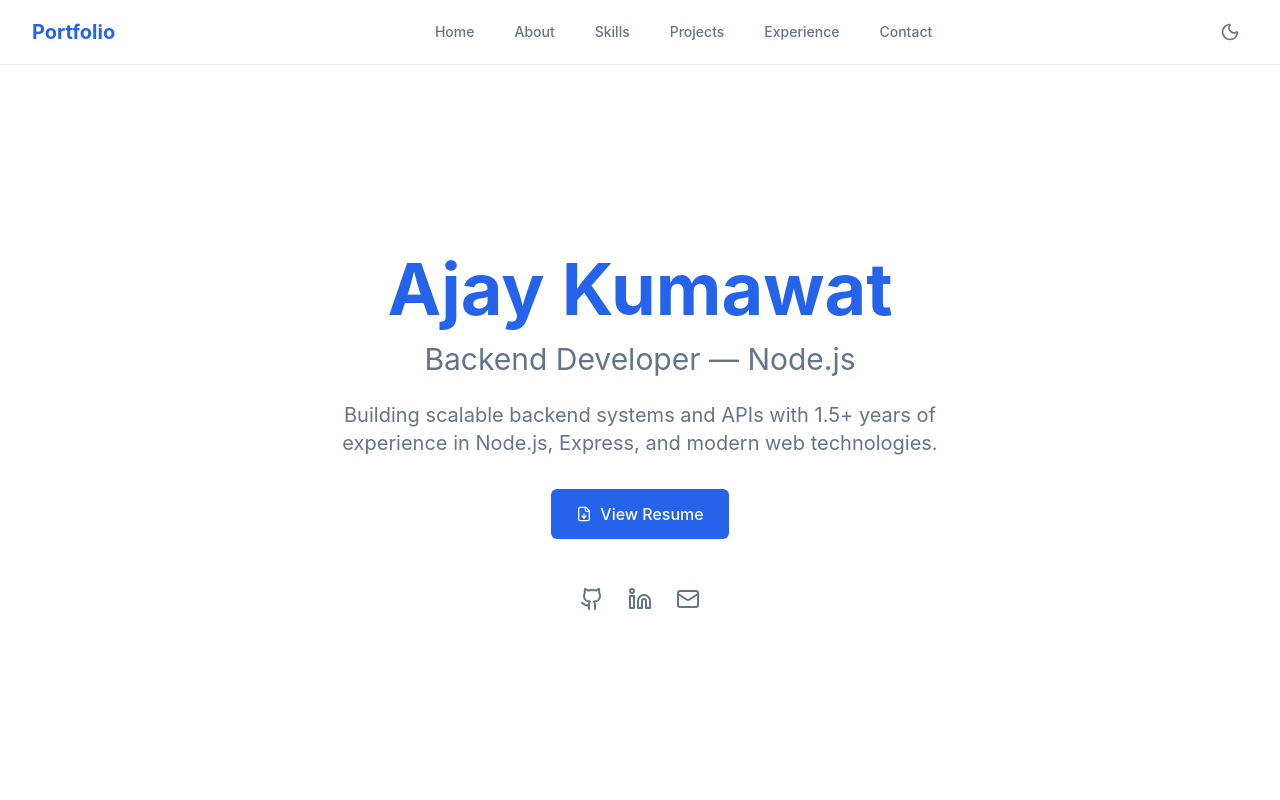
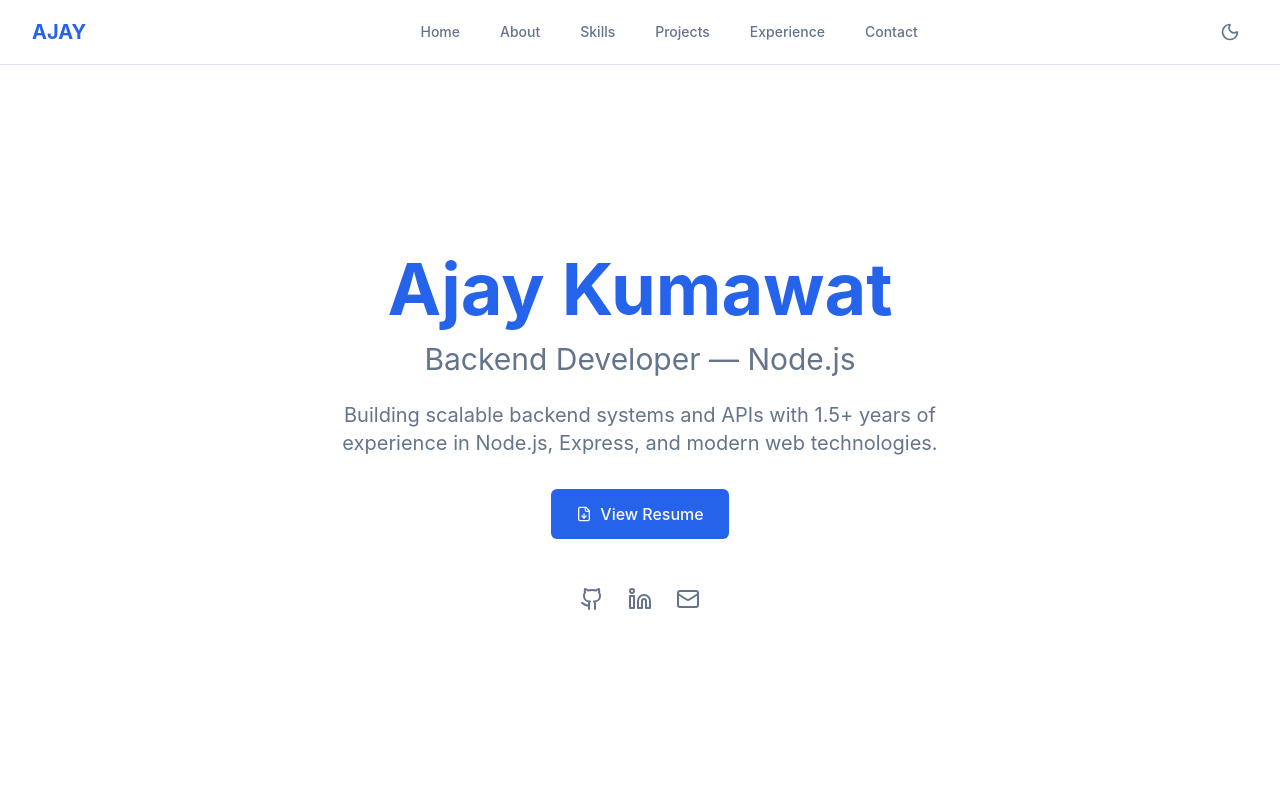
Before and after one commit to ajay-kumawat1/Portfolio, a React (Vite) app: page / in a window 1280 px wide. Shown: the top 800 px of the page. Built offline with nearby package versions, Linux system fonts and the light colour scheme.

Commit message:
refactor(navbar): update logo text from 'Portfolio' to 'AJAY'

```diff
--- a/src/components/Navbar.tsx
+++ b/src/components/Navbar.tsx
@@ -31,7 +31,7 @@ const Navbar = ({ darkMode, toggleDarkMode }: NavbarProps) => {
           {/* Logo */}
           <motion.div whileHover={{ scale: 1.05 }} className="flex-shrink-0">
             <a href="#home" className="text-xl font-bold text-primary">
-              Portfolio
+              AJAY
             </a>
           </motion.div>
 
```
